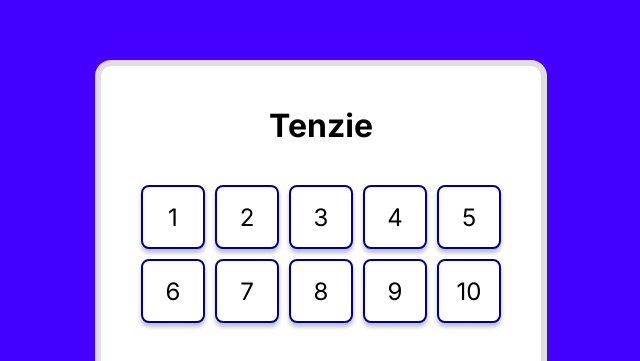
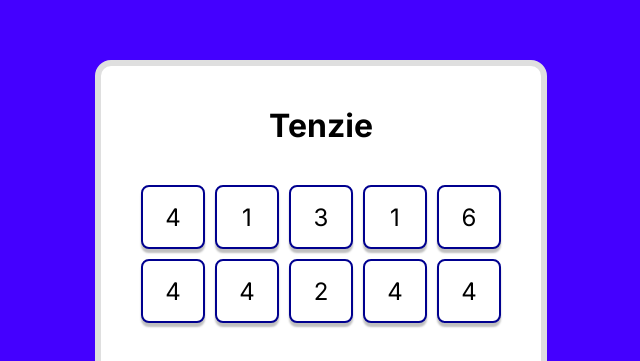
Before and after one commit to Nicolas-BB/curso-react-scrimba, a React (Vite) app in the folder tenzies/: page / in a window 1280 px wide. Shown: the part 145-506 px from the top of the page, without its empty margins (319-959 px from the left). Built offline with nearby package versions, Linux system fonts and the light colour scheme.

Commit message:
feat: adiciona possibilidade de travar os Die

```diff
--- a/tenzies/src/components/die/Die.jsx
+++ b/tenzies/src/components/die/Die.jsx
@@ -1,8 +1,14 @@
-import { useState } from 'react'
 import styles from '../../styles/die.module.css'
 
 export default function Die(props) {
+    const style = props.isHeld ? styles.dieSelected : styles.die
+
     return (
-        <button className={styles.die}>{props.value}</button>
+        <button
+            className={style}
+            onClick={props.hold}
+        >
+            {props.value}
+        </button>
     )
 }
--- a/tenzies/src/components/main/Main.jsx
+++ b/tenzies/src/components/main/Main.jsx
@@ -3,23 +3,43 @@ import styles from '../../styles/main.module.css'
 import Die from '../die/Die.jsx'
 
 export default function Main() {
-    const [selected, setSelected] = useState(0)
-    const [randomNums, setRandomNums] = useState([1, 2, 3, 4, 5, 6, 7, 8, 9, 10])
+    const [dice, setDice] = useState(generateRandomNums)
+    const [isHeld, setIsHeld] = useState(0)
 
+    // Gera os números aleatórios iniciais
     function generateRandomNums() {
-        setRandomNums(randomNums => [])
+        let numArray = []
 
         for (let i = 0; i < 10; i++) {
-            let num = Math.floor((Math.random() * 6) + 1)
+            let num = {
+                id: i,
+                value: Math.floor((Math.random() * 6) + 1),
+                isHeld: false
+            }
 
-            setRandomNums(randomNums => [...randomNums, num])
+            numArray.push(num)
         }
+
+        return numArray
     }
 
-    const dice = randomNums.map(num => {
+    // Alterna os valores de "isHeld" do Die com o "id" correspondente
+    function hold(id) {
+        setDice(dice => dice.map(die => die.id === id ? { ...die, isHeld: !die.isHeld } : die))
+    }
+
+    // Gera novos dados, exceto o que estiver com o prop "isHeld=true"
+    function rollDice() {
+        setDice(dice => dice.map(die => die.isHeld ? die : { ...die, value: Math.ceil(Math.random() * 6) }))
+    }
+
+    const diceElements = dice.map(dice => {
         return (
             <Die
-                value={num}
+                key={dice.id}
+                value={dice.value}
+                isHeld={dice.isHeld}
+                hold={() => hold(dice.id, dice.isHeld)}
             />
         )
     })
@@ -28,9 +48,9 @@ export default function Main() {
         <main className={styles.main}>
             <h1>Tenzie</h1>
             <div className={styles.diceDiv}>
-                {dice}
+                {diceElements}
             </div>
-            <button onClick={generateRandomNums} className={styles.button}>Rolar</button>
+            <button onClick={rollDice} className={styles.button}>Rolar</button>
         </main>
     )
 }
--- a/tenzies/src/styles/die.module.css
+++ b/tenzies/src/styles/die.module.css
@@ -3,7 +3,7 @@
     width: 60px;
     height: 60px;
     background-color: white;
-    box-shadow: 0px 4px 4px rgba(0, 0, 0, 25%);
+    box-shadow: 0px 4px 2px rgba(0, 0, 0, 25%);
     border-radius: 8px;
     font-family: var(--font);
     cursor: pointer;
@@ -13,3 +13,20 @@
     border: 2px rgb(0, 0, 143) solid;
     font-size: 24px;
 }
+
+.dieSelected {
+    all: unset;
+    width: 60px;
+    height: 60px;
+    background-color: rgb(0, 0, 143);
+    box-shadow: 0px 4px 2px rgba(0, 0, 0, 25%);
+    border-radius: 8px;
+    font-family: var(--font);
+    cursor: pointer;
+    display: flex;
+    align-items: center;
+    justify-content: center;
+    border: 2px rgb(0, 0, 143) solid;
+    font-size: 24px;
+    color: white;
+}
```
